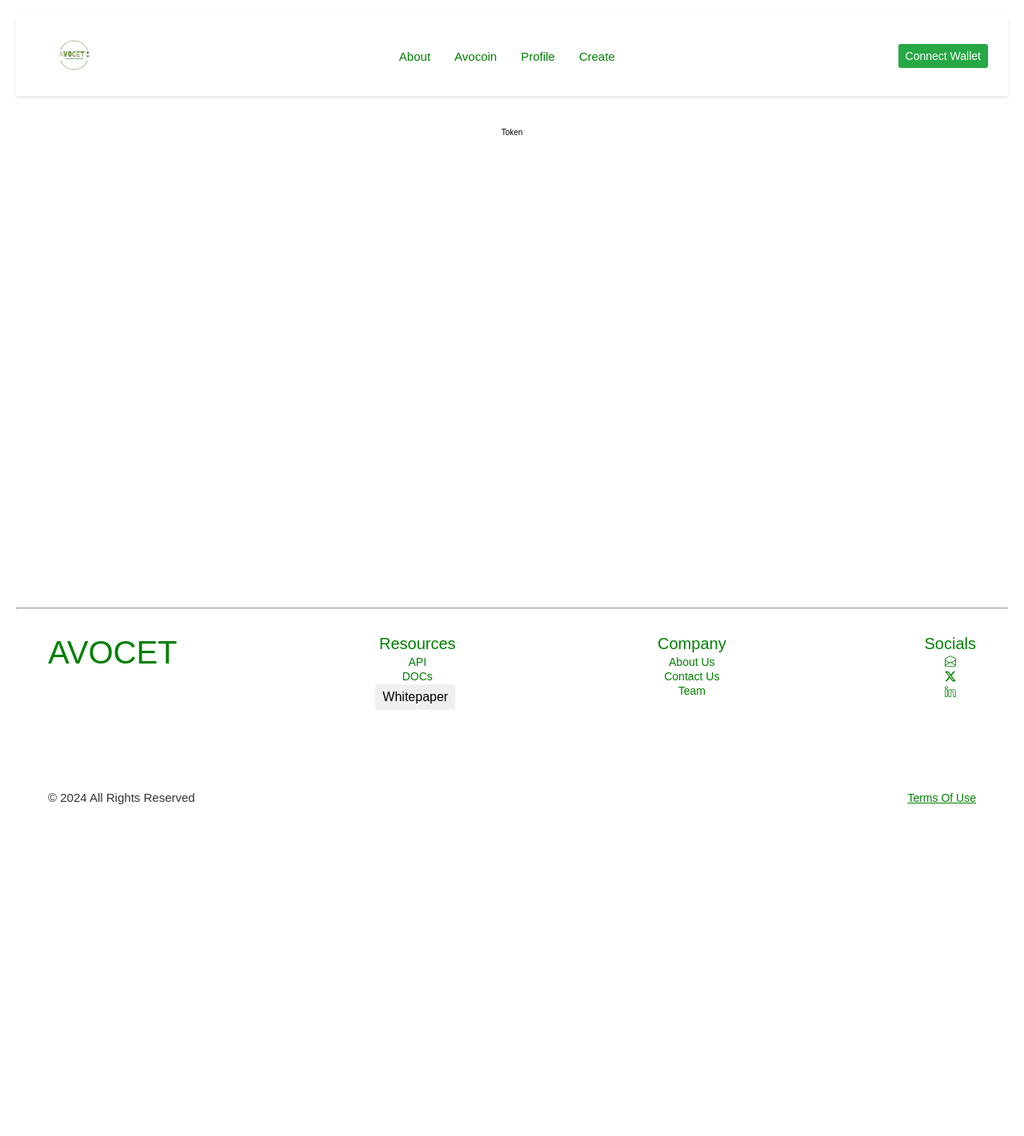
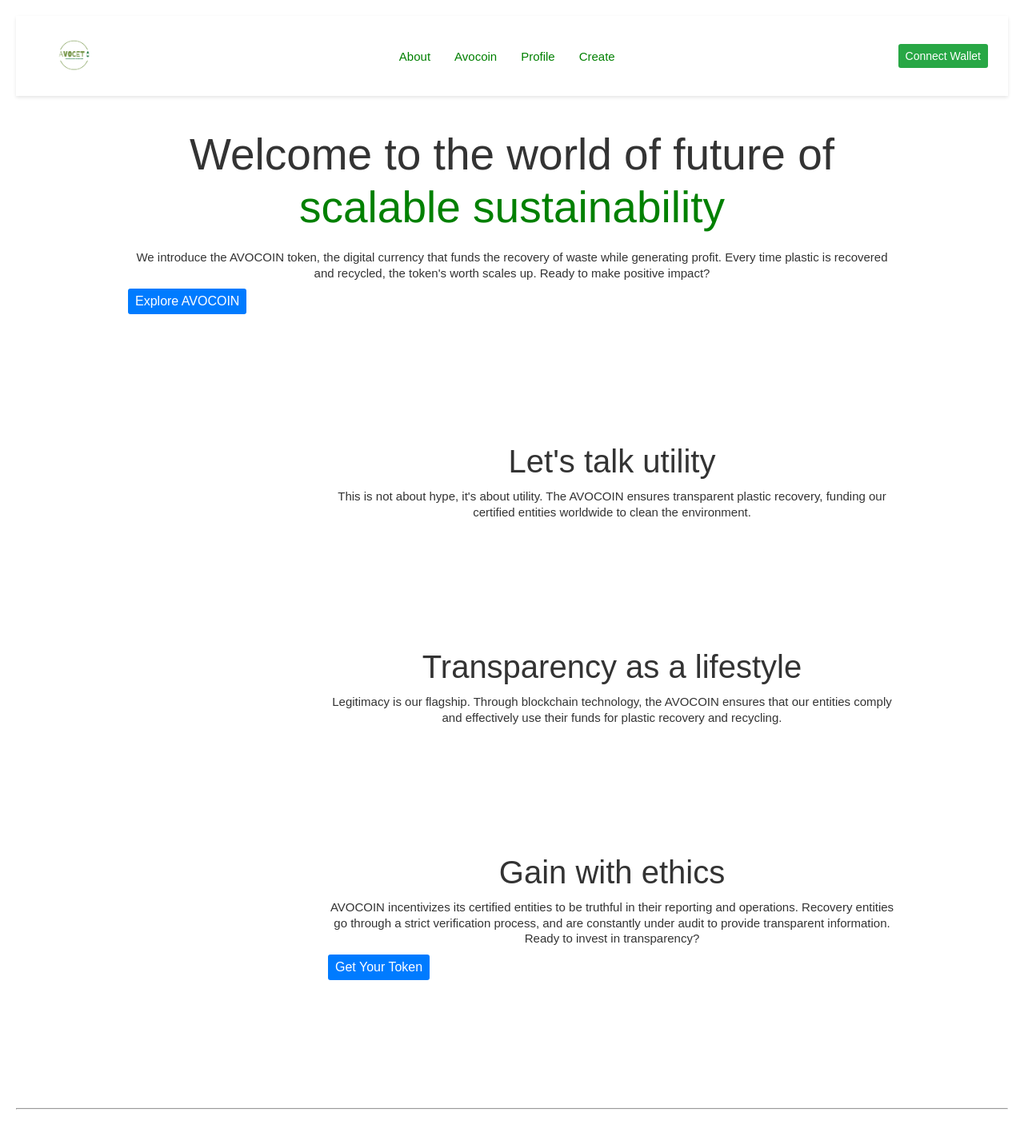
Before and after one commit to ameer017/avocet-frontend, a React (Vite) app: page /token in a window 1280 px wide. Shown: the top 1421 px of the page at 80% size. Before the commit the page ends 1078 px from the top, so only its background shows below. Built offline with nearby package versions, Linux system fonts and the light colour scheme; the HTML template or start-up script is replaced by a standard one.

Commit message:
token_page

```diff
--- a/src/Components/Footer/Footer.jsx
+++ b/src/Components/Footer/Footer.jsx
@@ -28,11 +28,9 @@ const Footer = () => {
         <div className="--flex-between">
           <h1 className="f__logo">AVOCET</h1>
 
-          <div>
+          <div className="res">
             <p>Resources</p>
 
-            <Link to="/api">API</Link>
-            <Link to="/documentation">DOCs</Link>
             <button onClick={handleDownload} className="--btn">
               Whitepaper
             </button>
--- a/src/Components/Footer/Footer.scss
+++ b/src/Components/Footer/Footer.scss
@@ -16,6 +16,7 @@ footer {
       font-weight: 500;
 
     }
+
 
     > div {
       display: flex;
--- a/src/Pages/Token/Token.jsx
+++ b/src/Pages/Token/Token.jsx
@@ -1,9 +1,59 @@
-import React from 'react'
+import React from "react";
+import "./Token.scss";
 
 const Token = () => {
   return (
-    <section>Token</section>
-  )
-}
+    <section className="container token">
+      <div className="token__wrapper__one">
+        <h1>
+          Welcome to the world of future of <span>scalable sustainability</span>
+        </h1>
+        <p>
+          We introduce the AVOCOIN token, the digital currency that funds the
+          recovery of waste while generating profit. Every time plastic is
+          recovered and recycled, the token&apos;s worth scales up. Ready to
+          make positive impact?
+        </p>
 
-export default Token
+        <button className="--btn --btn-primary">Explore AVOCOIN</button>
+      </div>
+
+      <div className="token__wrapper__two">
+        <div>
+          <h1>Let&apos;s talk utility</h1>
+          <p>
+            This is not about hype, it&apos;s about utility. The AVOCOIN ensures
+            transparent plastic recovery, funding our certified entities
+            worldwide to clean the environment.
+          </p>
+        </div>
+        <div>
+          <h1>Transparency as a lifestyle</h1>
+          <p>
+            Legitimacy is our flagship. Through blockchain technology, the
+            AVOCOIN ensures that our entities comply and effectively use their
+            funds for plastic recovery and recycling.
+          </p>
+        </div>
+        <div>
+          <h1>Gain with ethics</h1>
+          <p>
+            AVOCOIN incentivizes its certified entities to be truthful in their
+            reporting and operations. Recovery entities go through a strict
+            verification process, and are constantly under audit to provide
+            transparent information.
+          </p>
+          <p className="--mb">Ready to invest in transparency?</p>
+          <button className="--btn --btn-primary">Get Your Token</button>
+        </div>
+      </div>
+
+      <div className="token__wrapper__three">
+        <div></div>
+        <div></div>
+      </div>
+    </section>
+  );
+};
+
+export default Token;
--- /dev/null
+++ b/src/Pages/Token/Token.scss
@@ -0,0 +1,32 @@
+.token {
+  margin-top: 4em;
+  display: flex;
+  flex-direction: column;
+  gap: 16em;
+
+  .token__wrapper__one {
+    display: flex;
+    flex-direction: column;
+    gap: 10px;
+    justify-content: flex-start;
+    align-items: flex-start;
+
+    h1 {
+      font-size: 55px;
+
+      span {
+        color: green;
+        font-family: "Franklin Gothic Medium", "Arial Narrow", Arial, sans-serif;
+      }
+    }
+  }
+
+  .token__wrapper__two {
+    display: flex;
+    align-items: center;
+    justify-content: flex-start;
+    flex-direction: column;
+    gap: 16em;
+    margin-left: 25rem;
+  }
+}
```
